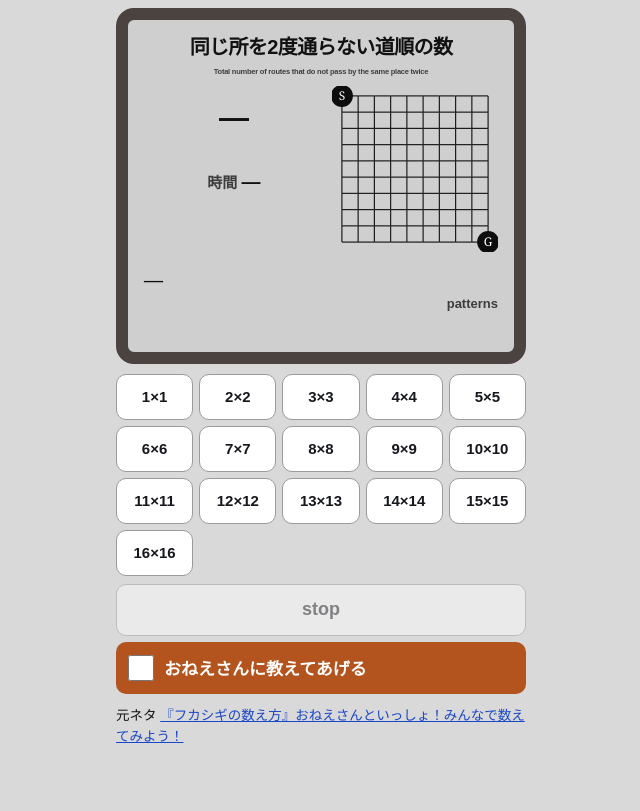
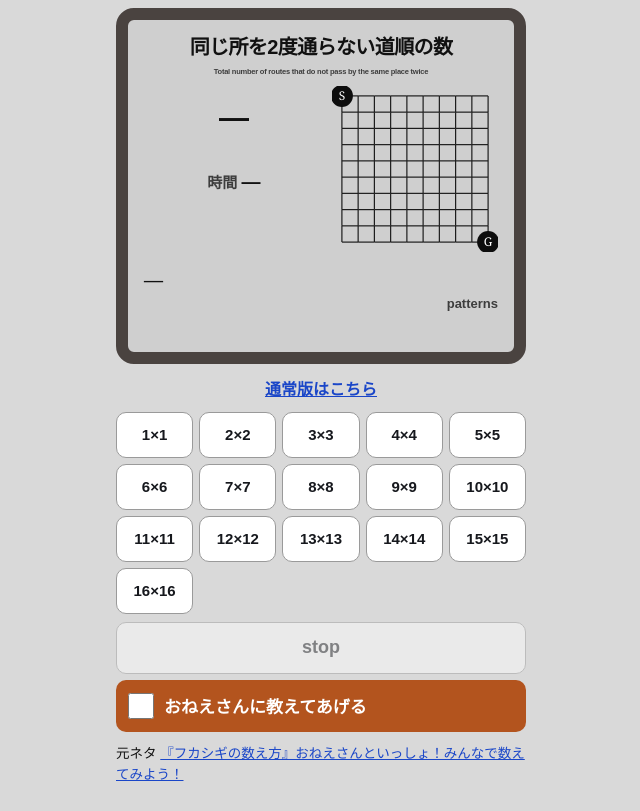
Before and after one commit to riley-letscount/letscount, a plain HTML site: page simple.html in a window 1280 px wide. Shown: the whole page, without its empty margins (319-959 px from the left). Drawn offline with Linux system fonts and the light colour scheme.

Commit message:
Add link back to full version

```diff
--- a/simple.html
+++ b/simple.html
@@ -245,6 +245,14 @@
         line-height: 1.55;
       }
       .origin a { color: var(--link); }
+      .standard-link {
+        margin: 14px 0 2px;
+        font-size: 16px;
+        line-height: 1.5;
+        font-weight: 700;
+        text-align: center;
+      }
+      .standard-link a { color: var(--link); }
     </style>
   </head>
   <body>
@@ -270,6 +278,8 @@
           <div class="count-exact num" id="resDigits"></div>
         </div>
       </section>
+
+      <p class="standard-link"><a href="https://riley-letscount.github.io/letscount/" target="_blank" rel="noopener">通常版はこちら</a></p>
 
       <section class="controls" aria-label="操作">
         <div class="size-grid" id="sizeGrid" role="group" aria-label="マス目の大きさ"></div>
```
